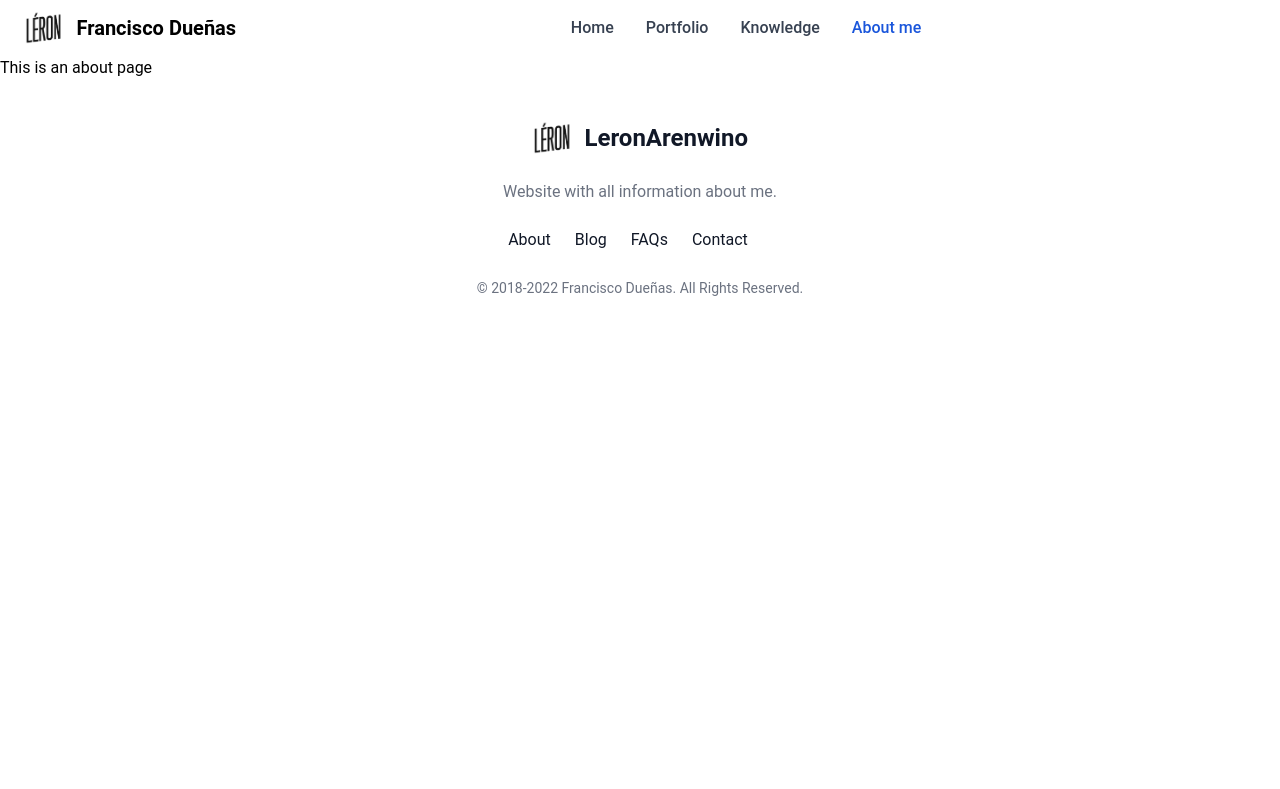
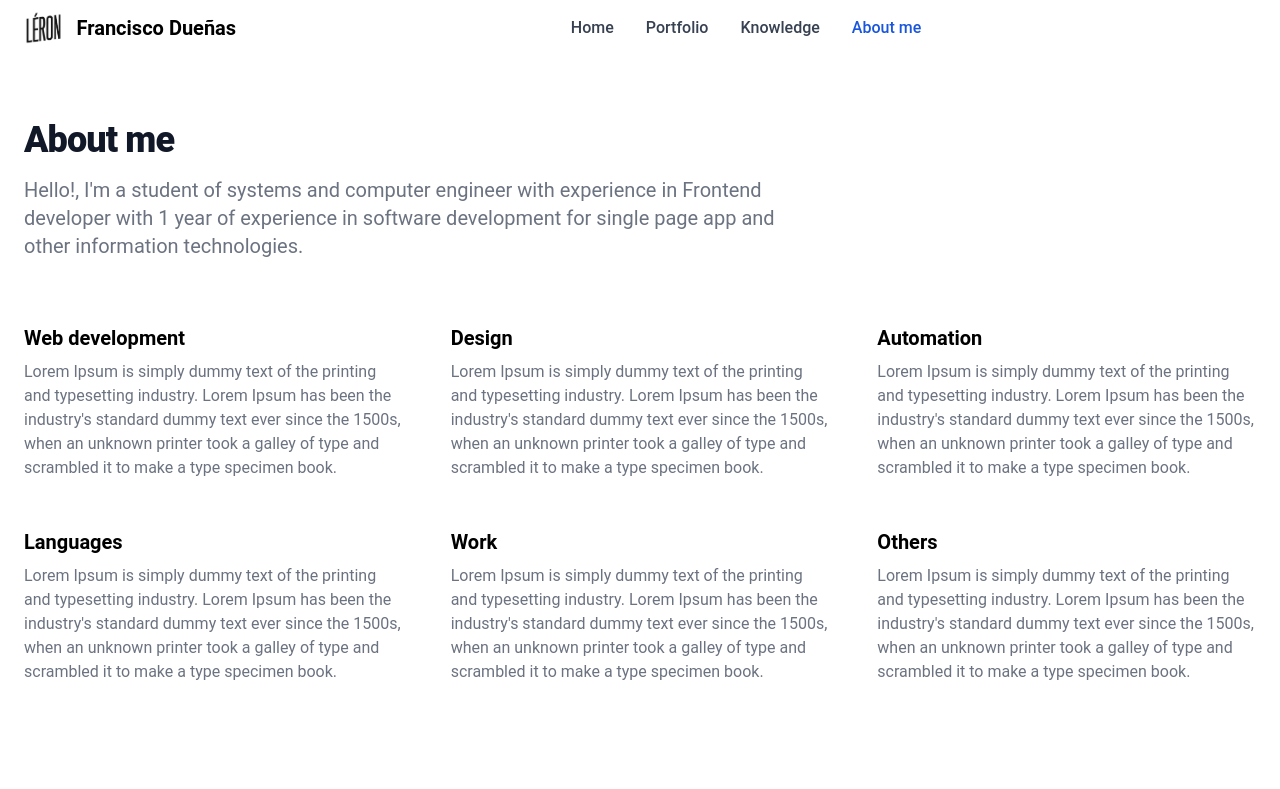
Before and after one commit to LeronArenwino/leronarenwino_page, a Vue app: page /about in a window 1280 px wide. Shown: the top 789 px of the page. Built offline with nearby package versions, Linux system fonts and the light colour scheme; no server answers; the database is empty.

Commit message:
:zap: New design to AboutView.vue

```diff
--- a/src/views/AboutView.vue
+++ b/src/views/AboutView.vue
@@ -1,5 +1,81 @@
 <template>
-  <div class="about">
-    <h1>This is an about page</h1>
-  </div>
+  <main>
+    <section class="bg-white dark:bg-gray-900">
+      <div class="py-8 px-4 mx-auto max-w-screen-xl sm:py-16 lg:px-6">
+        <div class="max-w-screen-md mb-8 lg:mb-16">
+          <h2
+            class="mb-4 text-4xl tracking-tight font-extrabold text-gray-900 dark:text-white"
+          >
+            About me
+          </h2>
+          <p class="text-gray-500 sm:text-xl dark:text-gray-400">
+            Hello!, I'm a student of systems and computer engineer with
+            experience in Frontend developer with 1 year of experience in
+            software development for single page app and other information
+            technologies.
+          </p>
+        </div>
+        <div
+          class="space-y-8 md:grid md:grid-cols-2 lg:grid-cols-3 md:gap-12 md:space-y-0"
+        >
+          <div>
+            <h3 class="mb-2 text-xl font-bold dark:text-white">
+              Web development
+            </h3>
+            <p class="text-gray-500 dark:text-gray-400">
+              Lorem Ipsum is simply dummy text of the printing and typesetting
+              industry. Lorem Ipsum has been the industry's standard dummy text
+              ever since the 1500s, when an unknown printer took a galley of
+              type and scrambled it to make a type specimen book.
+            </p>
+          </div>
+          <div>
+            <h3 class="mb-2 text-xl font-bold dark:text-white">Design</h3>
+            <p class="text-gray-500 dark:text-gray-400">
+              Lorem Ipsum is simply dummy text of the printing and typesetting
+              industry. Lorem Ipsum has been the industry's standard dummy text
+              ever since the 1500s, when an unknown printer took a galley of
+              type and scrambled it to make a type specimen book.
+            </p>
+          </div>
+          <div>
+            <h3 class="mb-2 text-xl font-bold dark:text-white">Automation</h3>
+            <p class="text-gray-500 dark:text-gray-400">
+              Lorem Ipsum is simply dummy text of the printing and typesetting
+              industry. Lorem Ipsum has been the industry's standard dummy text
+              ever since the 1500s, when an unknown printer took a galley of
+              type and scrambled it to make a type specimen book.
+            </p>
+          </div>
+          <div>
+            <h3 class="mb-2 text-xl font-bold dark:text-white">Languages</h3>
+            <p class="text-gray-500 dark:text-gray-400">
+              Lorem Ipsum is simply dummy text of the printing and typesetting
+              industry. Lorem Ipsum has been the industry's standard dummy text
+              ever since the 1500s, when an unknown printer took a galley of
+              type and scrambled it to make a type specimen book.
+            </p>
+          </div>
+          <div>
+            <h3 class="mb-2 text-xl font-bold dark:text-white">Work</h3>
+            <p class="text-gray-500 dark:text-gray-400">
+              Lorem Ipsum is simply dummy text of the printing and typesetting
+              industry. Lorem Ipsum has been the industry's standard dummy text
+              ever since the 1500s, when an unknown printer took a galley of
+              type and scrambled it to make a type specimen book.
+            </p>
+          </div>
+          <div>
+            <h3 class="mb-2 text-xl font-bold dark:text-white">Others</h3>
+            <p class="text-gray-500 dark:text-gray-400">
+              Lorem Ipsum is simply dummy text of the printing and typesetting
+              industry. Lorem Ipsum has been the industry's standard dummy text
+              ever since the 1500s, when an unknown printer took a galley of
+              type and scrambled it to make a type specimen book.
+            </p>
+          </div>
+        </div>
+      </div>
+    </section>
+  </main>
 </template>
```
